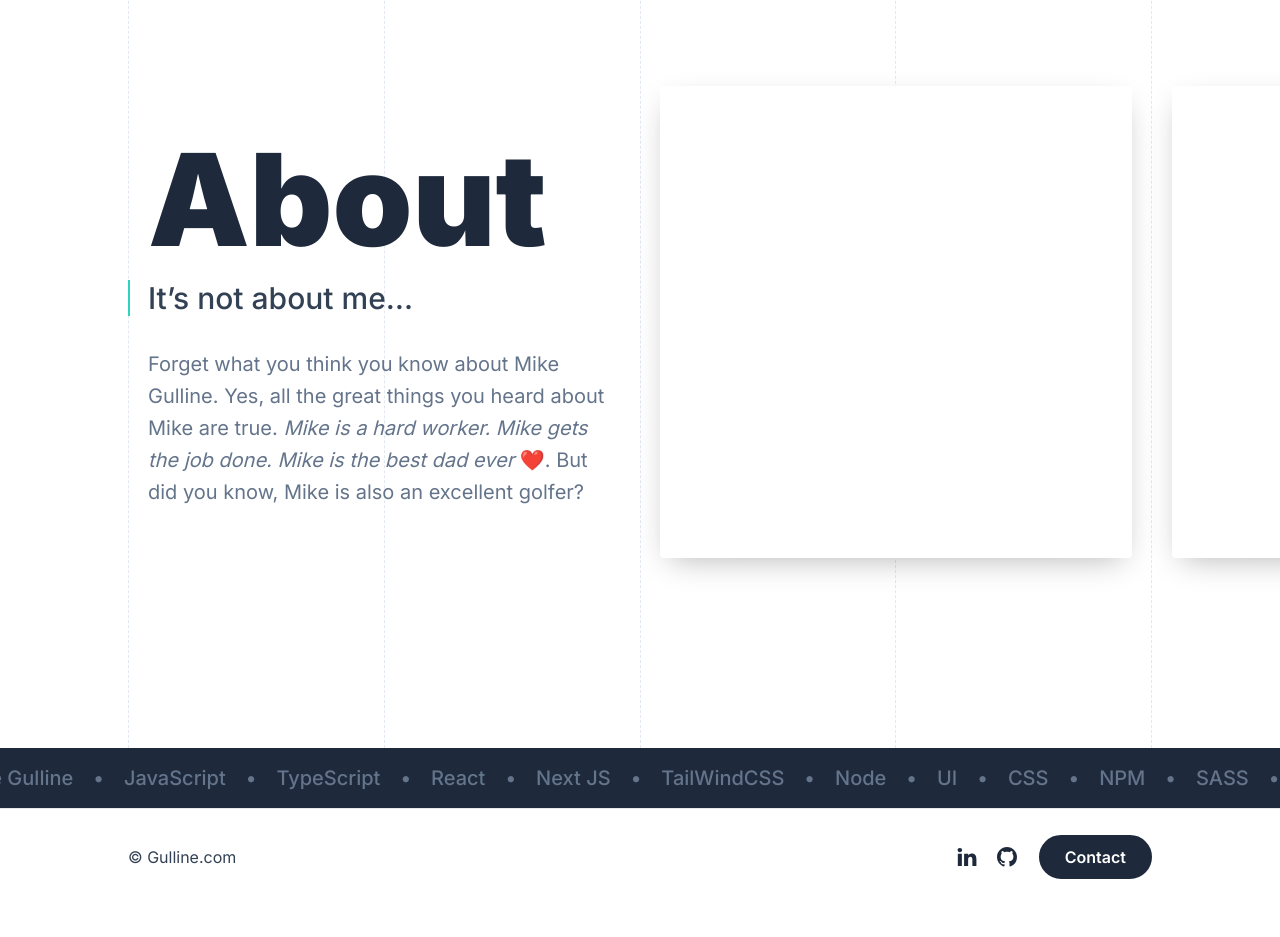
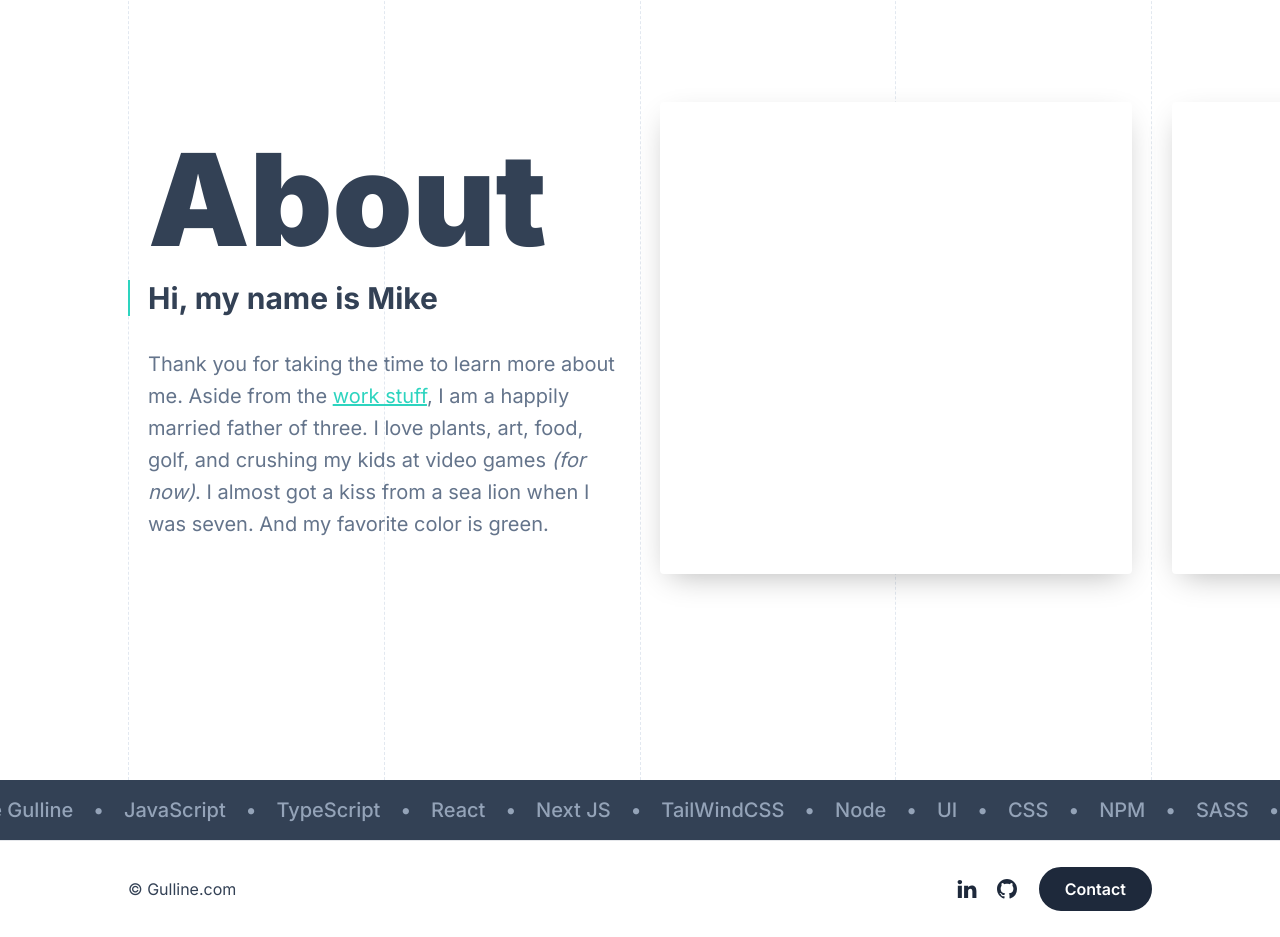
Before and after one commit to mikegulline/personal, a Next.js app: page /about in a window 1280 px wide. Shown: the part 200-1137 px from the top of the page. Before the commit the page ends 1105 px from the top, so only its background shows below. Built offline with nearby package versions, Linux system fonts and the light colour scheme.

Commit message:
updated about text

```diff
--- a/src/app/about/page.tsx
+++ b/src/app/about/page.tsx
@@ -1,6 +1,7 @@
 import GridContainer from '@/components/grid-container/';
 import BorderLeft from '@/components/border-left';
 import Pan from '@/components/pan';
+import Link from 'next/link';
 
 export const metadata = {
   title: 'About',
@@ -14,18 +15,23 @@ export default function About() {
       <GridContainer>
         <main className='py-60 flex mt-24'>
           <div className='w-1/2 px-5'>
-            <h1 className='text-9xl font-black mb-4 text-slate-800'>About</h1>
+            <h1 className='text-9xl font-black mb-4 text-slate-700'>About</h1>
             <BorderLeft>
-              <h2 className='text-3xl mb-8 font-medium'>
-                It&rsquo;s not about me…
-              </h2>
+              <h2 className='text-3xl mb-8 font-bold'>Hi, my name is Mike</h2>
             </BorderLeft>
             <p className='text-xl leading-8 text-slate-500'>
-              Forget what you think you know about Mike Gulline. Yes, all the
-              great things you heard about Mike are true.{' '}
-              <em>Mike is a hard worker.</em> <em>Mike gets the job done.</em>{' '}
-              <em>Mike is the best dad ever</em> ❤️. But did you know, Mike is
-              also an excellent golfer?
+              Thank you for taking the time to learn more about me. Aside from
+              the{' '}
+              <Link
+                href='/resume'
+                className='text-teal-400 underline hover:text-slate-800'
+              >
+                work stuff
+              </Link>
+              , I am a happily married father of three. I love plants, art,
+              food, golf, and crushing my kids at video games <em>(for now)</em>
+              . I almost got a kiss from a sea lion when I was seven. And my
+              favorite color is green.
             </p>
           </div>
           <div className='w-1/2'>
@@ -42,7 +48,7 @@ export default function About() {
           </div>
         </main>
       </GridContainer>
-      <div className=' bg-slate-800 text-slate-500 overflow-hidden py-2'>
+      <div className=' bg-slate-700 text-slate-400 overflow-hidden py-2'>
         <div className='flex whitespace-nowrap items-center text-xl font-medium'>
           {/* animate-[pan_100s_infinite_linear] */}
           <Pan>
@@ -76,7 +82,7 @@ export default function About() {
                 <span key={`strip${i}`}>
                   <span
                     key={`strip${i}`}
-                    className='inline-block px-4 py-2 mx-1 rounded-full hover:bg-teal-100 hover:text-teal-400 cursor-pointer'
+                    className='inline-block px-4 py-2 mx-1 rounded-full hover:bg-white hover:text-slate-700 cursor-pointer'
                   >
                     {item}
                   </span>
```
